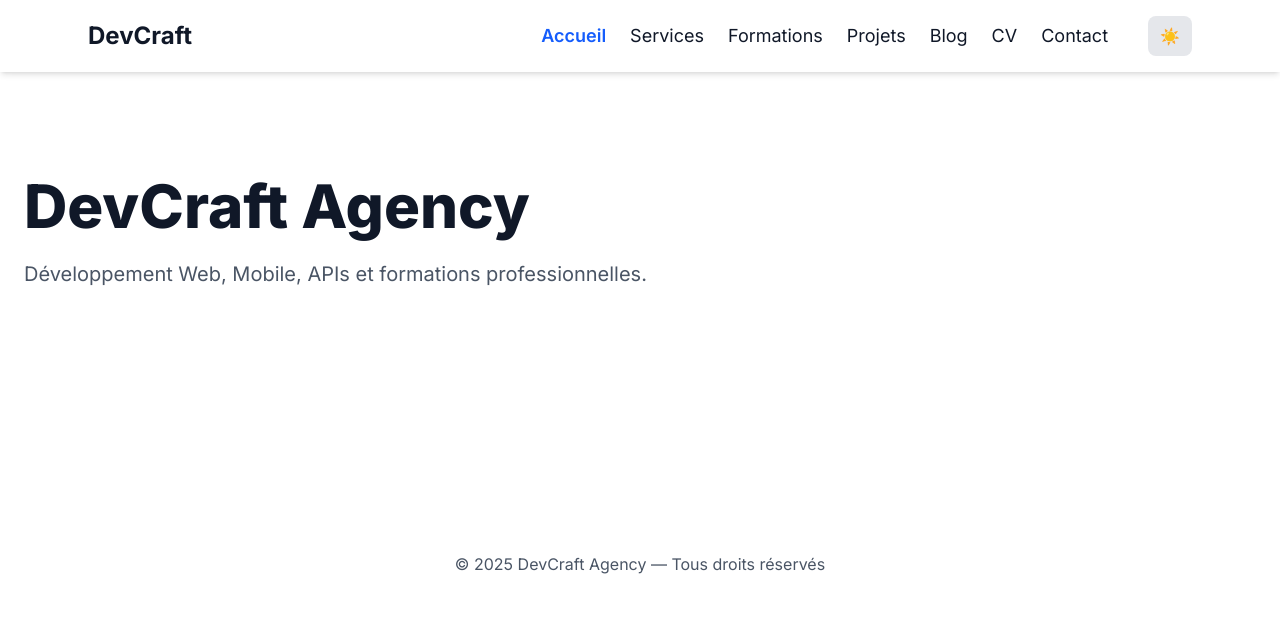
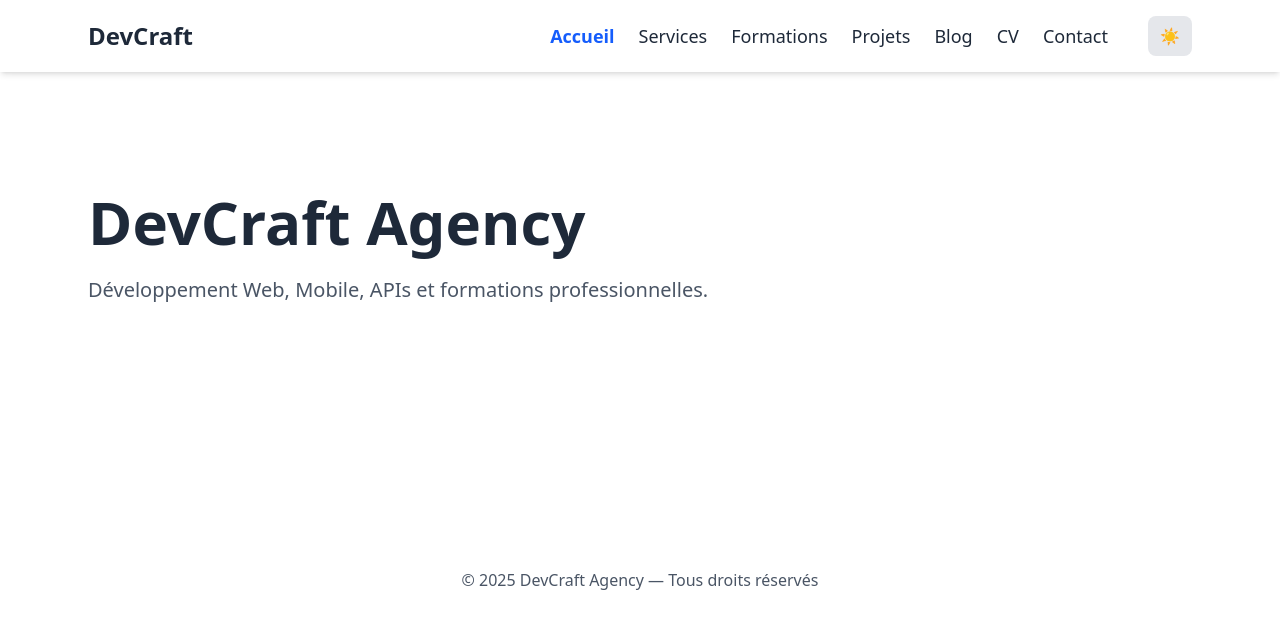
Before and after one commit to Harry8679/DevCarft, a Next.js app: page / in a window 1280 px wide. Shown: the top 628 px of the page. Built offline with nearby package versions, Linux system fonts and the light colour scheme.

Commit message:
Layout 3

```diff
--- a/app/layout.tsx
+++ b/app/layout.tsx
@@ -1,75 +1,59 @@
 import "./globals.css";
-import { Inter } from "next/font/google";
+import { Inter, Poppins } from "next/font/google";
 import { Navbar } from "@/components/layout/Navbar";
 import { Footer } from "@/components/layout/Footer";
 import { ThemeProvider } from "@/components/layout/ThemeProvider";
 
 const inter = Inter({
   subsets: ["latin"],
-  weight: ["300", "400", "500", "600", "700", "800"],
+  variable: "--font-inter",
 });
 
-// =====================
-//      METADATA
-// =====================
+const poppins = Poppins({
+  subsets: ["latin"],
+  weight: ["400", "500", "600", "700", "800"],
+  variable: "--font-poppins",
+});
+
 export const metadata = {
   title: {
-    default: "DevCraft Agency | Développement Web & Mobile",
+    default: "DevCraft Agency | Création Web & Mobile",
     template: "%s | DevCraft Agency",
   },
   description:
-    "Création de sites web modernes, applications mobiles, APIs et formations professionnelles. Expert en React, Next.js, Node.js, Symfony et TypeScript.",
-  keywords: [
-    "Agence web",
-    "Développeur React",
-    "Next.js",
-    "Node.js",
-    "TypeScript",
-    "Symfony",
-    "Application mobile",
-    "Formation React",
-    "Développement web",
-  ],
-  authors: [{ name: "DevCraft Agency" }],
+    "Agence moderne spécialisée en Next.js, React, Node.js, mobile, design et formations pro.",
   openGraph: {
-    title: "DevCraft Agency | Développement Web & Mobile",
-    description:
-      "Votre partenaire pour créer des sites modernes, des applications mobiles performantes et des solutions sur mesure.",
-    url: "https://ton-site.com",
-    siteName: "DevCraft Agency",
+    title: "DevCraft Agency",
+    description: "Votre partenaire digital pour des projets modernes & performants.",
     images: [
       {
         url: "/og-image.jpg",
         width: 1200,
         height: 630,
-        alt: "DevCraft Agency Portfolio",
       },
     ],
+    type: "website",
     locale: "fr_FR",
-    type: "website",
-  },
-  icons: {
-    icon: "/favicon.ico",
   },
 };
 
-// =====================
-//      ROOT LAYOUT
-// =====================
 export default function RootLayout({ children }: { children: React.ReactNode }) {
   return (
-    <html lang="fr">
+    <html lang="fr" suppressHydrationWarning>
       <body
-        className={`${inter.className} bg-white dark:bg-gray-900 text-gray-900 dark:text-gray-100 min-h-screen`}
+        className={`
+          ${inter.variable}
+          ${poppins.variable}
+          font-inter min-h-screen
+          bg-background-light dark:bg-background-dark
+          text-gray-800 dark:text-gray-200
+        `}
       >
         <ThemeProvider>
           <Navbar />
-
-          {/* Main content */}
-          <main className="max-w-7xl mx-auto px-6 pt-24 pb-20">
+          <main className="max-w-6xl mx-auto px-6 pt-28 pb-20">
             {children}
           </main>
-
           <Footer />
         </ThemeProvider>
       </body>
```
